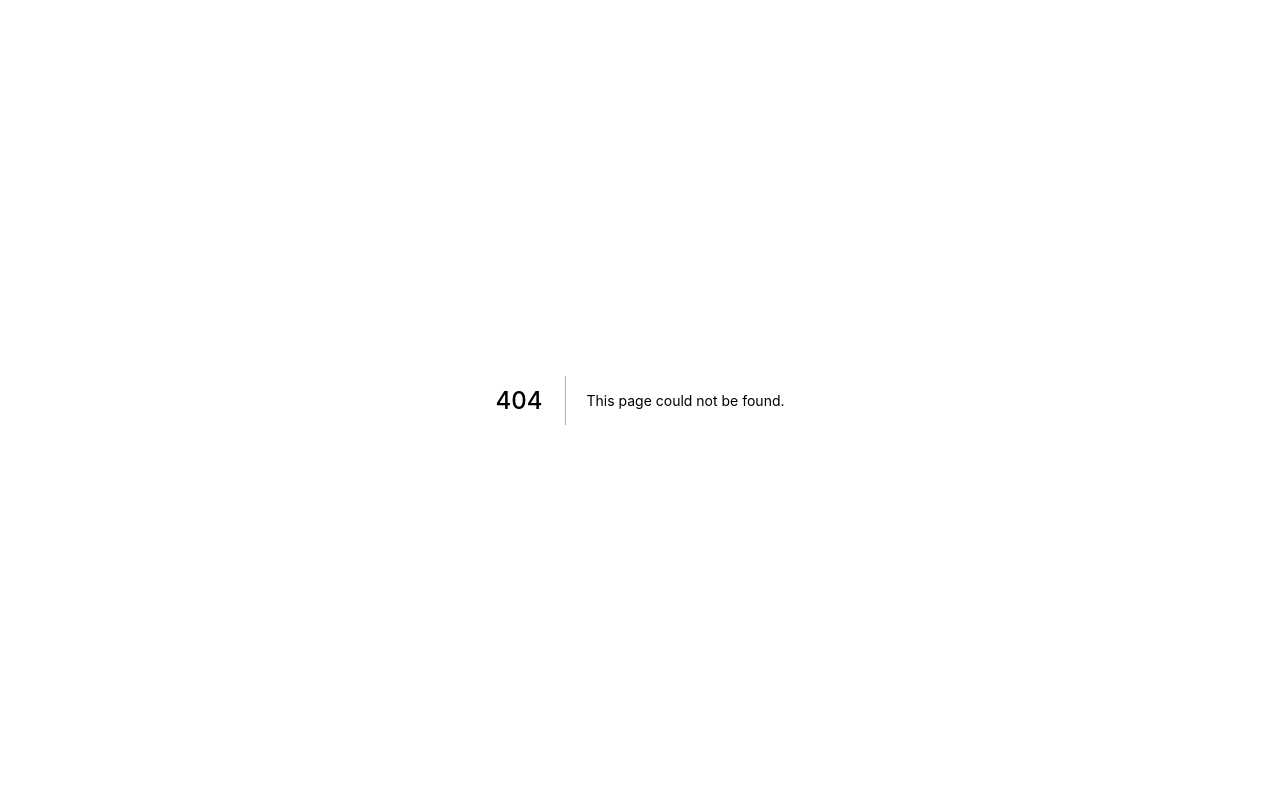
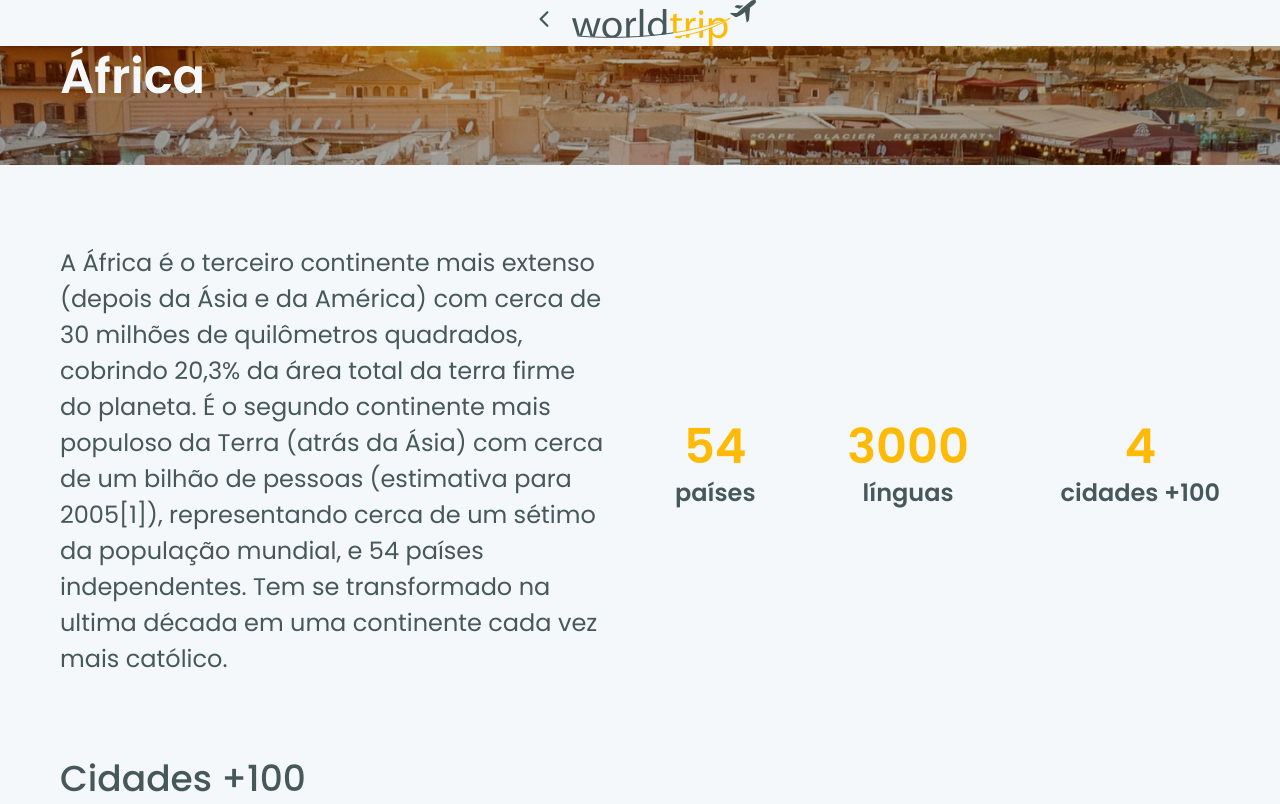
Before and after one commit to gbspecapedra/worldtrip, a Next.js app: page /continent/africa in a window 1280 px wide. Before the commit this address had no page. Built offline with nearby package versions, Linux system fonts and the light colour scheme; data requests are answered from the project's data file.

Commit message:
add continent page

```diff
--- a/package.json
+++ b/package.json
@@ -18,6 +18,7 @@
     "next": "10.1.3",
     "react": "17.0.2",
     "react-dom": "17.0.2",
+    "react-icons": "^4.2.0",
     "swiper": "^6.5.4"
   },
   "devDependencies": {
--- a/server.json
+++ b/server.json
@@ -1,5 +1,5 @@
 {
-  "continent": [
+  "continents": [
     {
       "id": "asia",
       "name": "Ásia",
--- /dev/null
+++ b/src/components/ContinentDetail/ContinentAboutItem.tsx
@@ -0,0 +1,17 @@
+import { Text, VStack } from "@chakra-ui/react";
+
+interface ContinentAboutItemProps {
+  number: number;
+  label: string;
+}
+
+export function ContinentAboutItem({ number, label }: ContinentAboutItemProps) {
+  return (
+    <VStack spacing={-2} fontWeight="semibold">
+      <Text fontSize="48px" color="yellow.500">
+        {number}
+      </Text>
+      <Text fontSize="24px">{label}</Text>
+    </VStack>
+  );
+}
--- /dev/null
+++ b/src/components/ContinentDetail/index.tsx
@@ -0,0 +1,55 @@
+import { Box, Flex, Heading, Text, VStack } from "@chakra-ui/react";
+import { ContinentAboutItem } from "./ContinentAboutItem";
+
+type City = {
+  id: string;
+  name: string;
+  image: string;
+  country: string;
+};
+
+export type Continent = {
+  id: string;
+  name: string;
+  bannerImage: string;
+  about: string;
+  countries: number;
+  languages: number;
+  cities100: number;
+  cities: City[];
+};
+
+interface ContinentDetailProps {
+  continent: Continent;
+}
+
+export function ContinentDetail({ continent }: ContinentDetailProps) {
+  return (
+    <Flex as="section" direction="column" w="100%" maxW={1160} mx="auto">
+      <Box
+        display="grid"
+        gridGap="70px"
+        gridTemplateColumns="repeat(2, 1fr)"
+        py="80px"
+      >
+        <Flex w="100%" maxW="600px" align="stretch">
+          <Text fontSize="24px" color="gray.500">
+            {continent.about}
+          </Text>
+        </Flex>
+        <Flex w="100%" justify="space-between" align="center">
+          <ContinentAboutItem number={continent.countries} label="países" />
+          <ContinentAboutItem number={continent.languages} label="línguas" />
+          <ContinentAboutItem
+            number={continent.cities100}
+            label="cidades +100"
+          />
+        </Flex>
+      </Box>
+
+      <Box>
+        <Heading fontWeight="500">Cidades +100</Heading>
+      </Box>
+    </Flex>
+  );
+}
--- a/src/components/Header/index.tsx
+++ b/src/components/Header/index.tsx
@@ -1,8 +1,24 @@
-import { Flex, Image } from "@chakra-ui/react";
+import { IoIosArrowBack } from "react-icons/io";
+import { Flex, Icon, IconButton, Image, Link } from "@chakra-ui/react";
 
-export function Header() {
+interface HeaderProps {
+  isContinent?: boolean;
+}
+
+export function Header({ isContinent = false }: HeaderProps) {
   return (
     <Flex as="header" h={20} w="100%" justify="center" align="center">
+      {isContinent && (
+        <Link href="/" passHref>
+          <IconButton
+            aria-label="Back to home"
+            icon={<Icon as={IoIosArrowBack} />}
+            fontSize="24"
+            variant="unstyled"
+            mr="2"
+          />
+        </Link>
+      )}
       <Image src="/images/logo.svg" alt="worldtrip" />
     </Flex>
   );
--- /dev/null
+++ b/src/pages/continent/[id].tsx
@@ -0,0 +1,71 @@
+import { GetStaticPaths, GetStaticProps } from "next";
+import Head from "next/head";
+import { api } from "../../services/api";
+
+import { Flex, Heading } from "@chakra-ui/react";
+
+import { Header } from "../../components/Header";
+import { Continent, ContinentDetail } from "../../components/ContinentDetail";
+
+interface ContinentProps {
+  continent: Continent;
+}
+
+export default function ContinentPage({ continent }: ContinentProps) {
+  return (
+    <>
+      <Head>
+        <title>{continent.name} | worldtrip</title>
+        <meta name="description" content={continent.about} />
+        <meta name="image" content={continent.bannerImage} />
+      </Head>
+
+      <Flex direction="column" h="100vh" w="100%" maxW={1440} mx="auto">
+        <Header isContinent />
+
+        <Flex
+          as="section"
+          w="100%"
+          h="500px"
+          bgImage={`url('${continent.bannerImage}')`}
+          justify="left"
+          align="flex-end"
+        >
+          <Flex w="100%" maxW={1160} mx="auto" justify="left" mb="59px">
+            <Heading color="gray.50" fontWeight="semibold" fontSize="3rem">
+              {continent.name}
+            </Heading>
+          </Flex>
+        </Flex>
+
+        <ContinentDetail continent={continent} />
+      </Flex>
+    </>
+  );
+}
+
+export const getStaticPaths: GetStaticPaths = async () => {
+  return {
+    paths: [],
+    fallback: "blocking",
+  };
+};
+
+export const getStaticProps: GetStaticProps = async ({ params }) => {
+  const { id } = params;
+
+  const response = await api
+    .get<Continent[]>(`continents/${id}`)
+    .then((response) => response.data);
+
+  if (!response) {
+    return {
+      notFound: true,
+    };
+  }
+
+  return {
+    props: { continent: response },
+    revalidate: 60 * 60 * 24, // 24 hours
+  };
+};
--- a/src/styles/swiper.css
+++ b/src/styles/swiper.css
@@ -10,11 +10,12 @@
   color: #ffba08;
 }
 
-.swiper-pagination-bullet-active {
-  background-color: #ffba08;
-}
-
 .swiper-pagination-bullet {
   width: 1rem;
   height: 1rem;
+  background: #999999;
 }
+
+.swiper-pagination-bullet-active {
+  background: #ffba08;
+}
```
Also changed, not shown: src/components/Carousel/SliderItem.tsx (+11 -6 lines), src/components/Carousel/index.tsx (+15 -12 lines), src/pages/index.tsx (+26 -2 lines), 1 other file (tests, documents, lock files or other folders).
